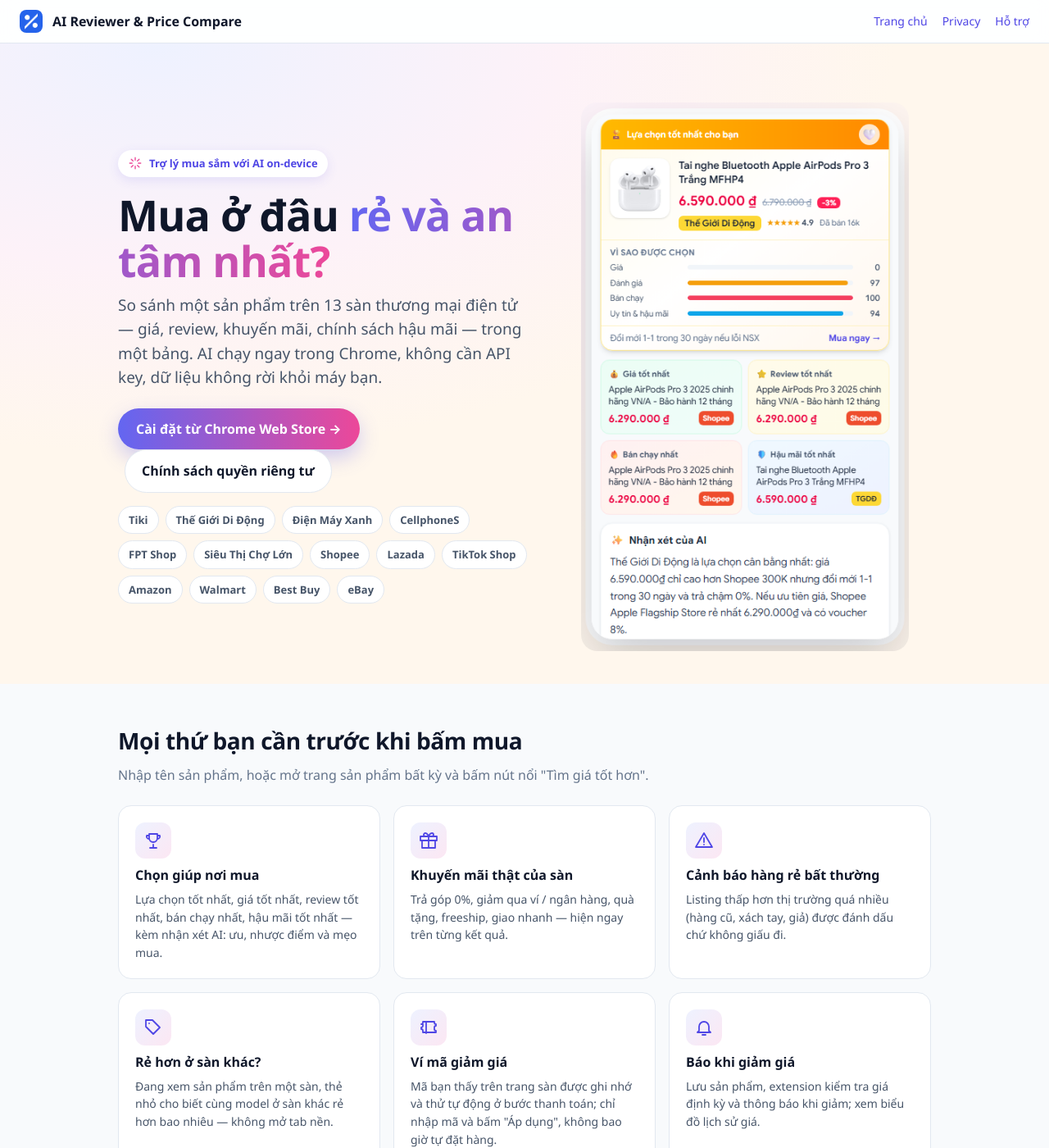
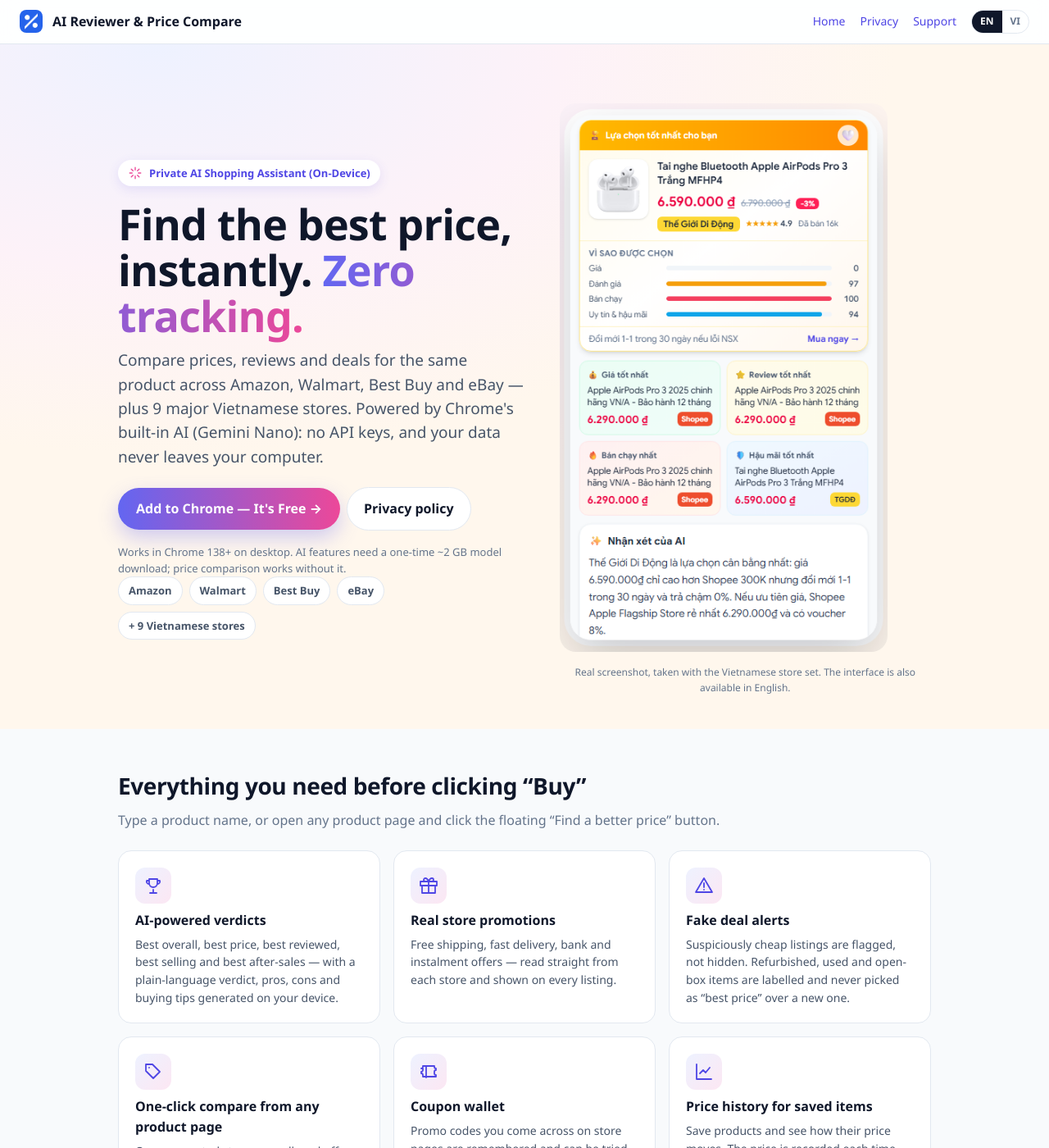
Before and after one commit to manhdungitvn/ai-price-compare, a Jekyll site: the page built from index.md, in a window 1280 px wide and 1400 px high. Shown: the whole window at 82% size. Built offline with Jekyll 4.4.1, drawn with Linux system fonts in a browser that asks for light colours; some web fonts are replaced; some of the changed text lies outside the part shown.

Commit message:
English landing page by default, Vietnamese at /vi/
- index.md is now the English page; the Vietnamese page moved to vi/ and
  its copy was brought in line with the next release (item-condition
  labels, the one-click compare card on US stores, price history on page
  revisits, Chrome requirements).
- The layout picks nav and footer text by page language, adds an EN | VI
  switch, canonical and hreflang links (x-default = English), and
  Open Graph / Twitter card tags with a new 1200x630 English share image.
- Footer states the site is not affiliated with any store and that store
  names are their owners' trademarks.
- _config.yml sets lang, url and baseurl so absolute URLs are correct.

No analytics or other third-party scripts were added. The page does not
redirect by browser language, so visitors from English-speaking sites
always land on English.

Co-Authored-By: Claude Opus 5.5 <noreply@anthropic.com>
Claude-Session: https://claude.ai/code/session_01S8PkKGBcj9kkaPwG1iCtdt

```diff
--- a/_config.yml
+++ b/_config.yml
@@ -1,5 +1,7 @@
 title: AI Reviewer & Price Compare
-description: Chrome extension — compare prices, reviews and promotions across stores with on-device AI. No API key, data stays on your device.
-lang: vi
+description: Chrome extension — compare prices, reviews and deals across stores with on-device AI. No API key, your data stays on your device.
+lang: en
+url: https://manhdungitvn.github.io
+baseurl: /ai-price-compare
 markdown: kramdown
 exclude: [README.md]
--- a/_layouts/default.html
+++ b/_layouts/default.html
@@ -1,10 +1,32 @@
 <!doctype html>
-<html lang="{{ page.lang | default: 'vi' }}">
+{%- assign lang = page.lang | default: site.lang -%}
+{%- assign vi = false -%}{%- if lang == 'vi' -%}{%- assign vi = true -%}{%- endif -%}
+<html lang="{{ lang }}">
 <head>
   <meta charset="utf-8">
   <meta name="viewport" content="width=device-width, initial-scale=1">
   <title>{{ page.title | default: site.title }}</title>
   <meta name="description" content="{{ page.description | default: site.description }}">
+  <link rel="canonical" href="{{ page.url | absolute_url }}">
+  {%- if page.translations %}
+  {%- for t in page.translations %}
+  <link rel="alternate" hreflang="{{ t[0] }}" href="{{ t[1] | absolute_url }}">
+  {%- endfor %}
+  <link rel="alternate" hreflang="x-default" href="{{ page.translations.en | absolute_url }}">
+  {%- endif %}
+  <meta property="og:type" content="website">
+  <meta property="og:site_name" content="{{ site.title }}">
+  <meta property="og:title" content="{{ page.title | default: site.title }}">
+  <meta property="og:description" content="{{ page.description | default: site.description }}">
+  <meta property="og:url" content="{{ page.url | absolute_url }}">
+  <meta property="og:image" content="{{ '/assets/og-image.png' | absolute_url }}">
+  <meta property="og:image:width" content="1200">
+  <meta property="og:image:height" content="630">
+  <meta property="og:locale" content="{% if vi %}vi_VN{% else %}en_US{% endif %}">
+  <meta name="twitter:card" content="summary_large_image">
+  <meta name="twitter:title" content="{{ page.title | default: site.title }}">
+  <meta name="twitter:description" content="{{ page.description | default: site.description }}">
+  <meta name="twitter:image" content="{{ '/assets/og-image.png' | absolute_url }}">
   <link rel="icon" type="image/png" sizes="128x128" href="{{ '/assets/icon.png' | relative_url }}">
   <link rel="icon" type="image/png" sizes="32x32" href="{{ '/assets/icon-32.png' | relative_url }}">
   <link rel="shortcut icon" href="{{ '/favicon.ico' | relative_url }}">
@@ -19,7 +41,12 @@
     body { margin: 0; font-family: "Google Sans", "Segoe UI", system-ui, -apple-system, sans-serif; color: var(--ink); background: var(--bg); line-height: 1.55; -webkit-font-smoothing: antialiased; }
     a { color: #4f46e5; text-decoration: none; } a:hover { text-decoration: underline; }
     .nav { position: sticky; top: 0; z-index: 10; display: flex; align-items: center; gap: 12px; padding: 12px 24px; background: rgba(255,255,255,.85); backdrop-filter: blur(10px); border-bottom: 1px solid var(--line); }
-    .nav img { width: 28px; height: 28px; border-radius: 8px; } .nav b { font-weight: 700; } .nav .links { margin-left: auto; display: flex; gap: 18px; font-size: 14px; font-weight: 500; }
+    .nav img { width: 28px; height: 28px; border-radius: 8px; } .nav b { font-weight: 700; } .nav .links { margin-left: auto; display: flex; align-items: center; gap: 18px; font-size: 14px; font-weight: 500; }
+    .lang { display: inline-flex; border: 1px solid var(--line); border-radius: 999px; overflow: hidden; font-size: 12px; font-weight: 700; }
+    .lang a { padding: 4px 10px; color: var(--soft); } .lang a[aria-current="true"] { background: var(--ink); color: #fff; } .lang a:hover { text-decoration: none; }
+    .req { margin: 12px 0 0; font-size: 13px; color: var(--soft); }
+    .caption { margin: 10px 0 0; font-size: 12px; color: var(--soft); text-align: center; }
+    .checks { list-style: none; margin: 0; padding: 0; display: grid; gap: 10px; } .checks li { display: flex; gap: 10px; align-items: flex-start; color: var(--muted); } .checks li::before { content: "✓"; flex: none; width: 22px; height: 22px; border-radius: 50%; background: #ecfdf5; color: #059669; font-weight: 800; font-size: 13px; display: inline-flex; align-items: center; justify-content: center; }
     .wrap { max-width: 1040px; margin: 0 auto; padding: 0 24px; }
     .hero { padding: 72px 0 40px; background: radial-gradient(900px 500px at 15% 0%, #eef2ff 0%, #fdf2f8 55%, #fff7ed 100%); }
     .hero .wrap { display: grid; grid-template-columns: 1.1fr 1fr; gap: 40px; align-items: center; }
@@ -49,12 +76,15 @@
     .doc table { width: 100%; border-collapse: collapse; font-size: 14px; display: block; overflow-x: auto; } .doc th, .doc td { text-align: left; vertical-align: top; padding: 10px 12px; border: 1px solid var(--line); } .doc th { background: #f1f5f9; }
     .doc code { background: #f1f5f9; padding: 1px 6px; border-radius: 6px; font-size: 90%; } .doc hr { border: 0; border-top: 1px solid var(--line); margin: 48px 0; }
     @media (max-width: 800px) { .hero .wrap, .two, .grid { grid-template-columns: 1fr; } .hero { padding-top: 40px; } .ghost { margin: 8px 0 0; } }
+    @media (max-width: 560px) { .nav { padding: 10px 16px; gap: 10px; } .nav b { display: none; } .nav .links { gap: 12px; } .wrap { padding: 0 16px; } }
   </style>
 </head>
 <body>
   <nav class="nav"><img src="{{ '/assets/icon.png' | relative_url }}" alt=""><b>AI Reviewer &amp; Price Compare</b>
-    <span class="links"><a href="{{ '/' | relative_url }}">Trang chủ</a><a href="{{ '/PRIVACY' | relative_url }}">Privacy</a><a href="https://github.com/manhdungitvn/ai-price-compare/issues">Hỗ trợ</a></span></nav>
+    <span class="links"><a href="{% if vi %}{{ '/vi/' | relative_url }}{% else %}{{ '/' | relative_url }}{% endif %}">{% if vi %}Trang chủ{% else %}Home{% endif %}</a><a href="{{ '/PRIVACY' | relative_url }}">Privacy</a><a href="https://github.com/manhdungitvn/ai-price-compare/issues">{% if vi %}Hỗ trợ{% else %}Support{% endif %}</a>
+    <span class="lang" role="group" aria-label="Language"><a href="{{ '/' | relative_url }}" hreflang="en" lang="en"{% unless vi %} aria-current="true"{% endunless %}>EN</a><a href="{{ '/vi/' | relative_url }}" hreflang="vi" lang="vi"{% if vi %} aria-current="true"{% endif %}>VI</a></span></span></nav>
   {% if page.layout_mode == 'doc' %}<main class="doc">{{ content }}</main>{% else %}{{ content }}{% endif %}
-  <footer><div class="wrap">© 2026 AI Reviewer &amp; Price Compare · <a href="{{ '/PRIVACY' | relative_url }}">Privacy Policy</a> · <a href="https://github.com/manhdungitvn/ai-price-compare/issues">Support</a> · Không liên kết với sàn nào; giá có thể thay đổi — kiểm tra lại trên trang bán trước khi mua.</div></footer>
+  <footer><div class="wrap">© 2026 AI Reviewer &amp; Price Compare · <a href="{{ '/PRIVACY' | relative_url }}">Privacy Policy</a> · <a href="https://github.com/manhdungitvn/ai-price-compare/issues">{% if vi %}Hỗ trợ{% else %}Support{% endif %}</a> ·
+    {% if vi %}Không liên kết với sàn nào; tên sàn là thương hiệu của chủ sở hữu. Giá có thể thay đổi — kiểm tra lại trên trang bán trước khi mua.{% else %}Not affiliated with Amazon, Walmart, Best Buy, eBay or any other store; store names are trademarks of their owners. Prices can change — check the store page before buying.{% endif %}</div></footer>
 </body>
 </html>
--- a/index.md
+++ b/index.md
@@ -1,45 +1,54 @@
 ---
 layout: default
-title: AI Reviewer & Price Compare — So sánh giá & review bằng AI on-device
-description: Chrome extension so sánh giá, review, khuyến mãi và hậu mãi của 13 sàn TMĐT (Việt Nam & Mỹ) bằng AI chạy ngay trong Chrome. Không API key, dữ liệu ở máy bạn.
+lang: en
+title: AI Reviewer & Price Compare — Private AI shopping assistant for Chrome
+description: Compare prices, reviews and deals for the same product across Amazon, Walmart, Best Buy and eBay with Chrome's built-in AI. No API keys, no tracking — your data stays on your computer.
+translations:
+  en: /
+  vi: /vi/
 ---
 
 <div class="hero"><div class="wrap">
 <div>
-<span class="kicker"><span class="ki"><svg viewBox="0 0 24 24" fill="none" stroke="currentColor" stroke-width="1.8" stroke-linecap="round" stroke-linejoin="round" aria-hidden="true"><path d="M12 3v4M12 17v4M3 12h4M17 12h4M5.6 5.6l2.8 2.8M15.6 15.6l2.8 2.8M18.4 5.6l-2.8 2.8M8.4 15.6l-2.8 2.8"/></svg></span> Trợ lý mua sắm với AI on-device</span>
-<h1>Mua ở đâu <span class="grad">rẻ và an tâm nhất?</span></h1>
-<p class="lead">So sánh một sản phẩm trên 13 sàn thương mại điện tử — giá, review, khuyến mãi, chính sách hậu mãi — trong một bảng. AI chạy ngay trong Chrome, không cần API key, dữ liệu không rời khỏi máy bạn.</p>
-<p><a class="cta" href="https://chromewebstore.google.com/detail/ai-reviewer-price-compare/fjgcnfijpnpdmfklgonhkehkaoofbggj" rel="noopener">Cài đặt từ Chrome Web Store →</a><a class="ghost" href="{{ '/PRIVACY' | relative_url }}">Chính sách quyền riêng tư</a></p>
-<div class="stores"><span>Tiki</span><span>Thế Giới Di Động</span><span>Điện Máy Xanh</span><span>CellphoneS</span><span>FPT Shop</span><span>Siêu Thị Chợ Lớn</span><span>Shopee</span><span>Lazada</span><span>TikTok Shop</span><span>Amazon</span><span>Walmart</span><span>Best Buy</span><span>eBay</span></div>
+<span class="kicker"><span class="ki"><svg viewBox="0 0 24 24" fill="none" stroke="currentColor" stroke-width="1.8" stroke-linecap="round" stroke-linejoin="round" aria-hidden="true"><path d="M12 3v4M12 17v4M3 12h4M17 12h4M5.6 5.6l2.8 2.8M15.6 15.6l2.8 2.8M18.4 5.6l-2.8 2.8M8.4 15.6l-2.8 2.8"/></svg></span> Private AI Shopping Assistant (On-Device)</span>
+<h1>Find the best price, instantly. <span class="grad">Zero tracking.</span></h1>
+<p class="lead">Compare prices, reviews and deals for the same product across Amazon, Walmart, Best Buy and eBay — plus 9 major Vietnamese stores. Powered by Chrome's built-in AI (Gemini Nano): no API keys, and your data never leaves your computer.</p>
+<p><a class="cta" href="https://chromewebstore.google.com/detail/ai-reviewer-price-compare/fjgcnfijpnpdmfklgonhkehkaoofbggj" rel="noopener">Add to Chrome — It's Free →</a><a class="ghost" href="{{ '/PRIVACY' | relative_url }}">Privacy policy</a></p>
+<p class="req">Works in Chrome 138+ on desktop. AI features need a one-time ~2 GB model download; price comparison works without it.</p>
+<div class="stores"><span>Amazon</span><span>Walmart</span><span>Best Buy</span><span>eBay</span><span>+ 9 Vietnamese stores</span></div>
 </div>
-<img class="shot panel" src="{{ '/assets/screenshot-compare.png' | relative_url }}" alt="Side panel so sánh giá với thẻ Lựa chọn tốt nhất và nhận xét AI">
+<figure style="margin:0">
+<img class="shot panel" src="{{ '/assets/screenshot-compare.png' | relative_url }}" alt="Side panel showing the best pick, best price, best reviewed and best after-sales cards with an AI verdict">
+<figcaption class="caption">Real screenshot, taken with the Vietnamese store set. The interface is also available in English.</figcaption>
+</figure>
 </div></div>
 
 <section><div class="wrap">
-<h2>Mọi thứ bạn cần trước khi bấm mua</h2>
-<p class="sub">Nhập tên sản phẩm, hoặc mở trang sản phẩm bất kỳ và bấm nút nổi "Tìm giá tốt hơn".</p>
+<h2>Everything you need before clicking “Buy”</h2>
+<p class="sub">Type a product name, or open any product page and click the floating “Find a better price” button.</p>
 <div class="grid">
-<div class="card"><span class="ic"><svg viewBox="0 0 24 24" fill="none" stroke="currentColor" stroke-width="1.8" stroke-linecap="round" stroke-linejoin="round" aria-hidden="true"><path d="M8 21h8M12 17v4M7 4h10v5a5 5 0 0 1-10 0V4zM7 6H4a3 3 0 0 0 3 4M17 6h3a3 3 0 0 1-3 4"/></svg></span><h3>Chọn giúp nơi mua</h3><p>Lựa chọn tốt nhất, giá tốt nhất, review tốt nhất, bán chạy nhất, hậu mãi tốt nhất — kèm nhận xét AI: ưu, nhược điểm và mẹo mua.</p></div>
-<div class="card"><span class="ic"><svg viewBox="0 0 24 24" fill="none" stroke="currentColor" stroke-width="1.8" stroke-linecap="round" stroke-linejoin="round" aria-hidden="true"><path d="M20 12v9H4v-9M2 7h20v5H2zM12 7v14M12 7s-1.5-4-4-4a2 2 0 0 0 0 4h4zM12 7s1.5-4 4-4a2 2 0 0 1 0 4h-4z"/></svg></span><h3>Khuyến mãi thật của sàn</h3><p>Trả góp 0%, giảm qua ví / ngân hàng, quà tặng, freeship, giao nhanh — hiện ngay trên từng kết quả.</p></div>
-<div class="card"><span class="ic"><svg viewBox="0 0 24 24" fill="none" stroke="currentColor" stroke-width="1.8" stroke-linecap="round" stroke-linejoin="round" aria-hidden="true"><path d="M12 3 2 20h20L12 3zM12 9v5M12 17h.01"/></svg></span><h3>Cảnh báo hàng rẻ bất thường</h3><p>Listing thấp hơn thị trường quá nhiều (hàng cũ, xách tay, giả) được đánh dấu chứ không giấu đi.</p></div>
-<div class="card"><span class="ic"><svg viewBox="0 0 24 24" fill="none" stroke="currentColor" stroke-width="1.8" stroke-linecap="round" stroke-linejoin="round" aria-hidden="true"><path d="M20 12 12 20l-9-9V3h8l9 9zM7 7h.01"/></svg></span><h3>Rẻ hơn ở sàn khác?</h3><p>Đang xem sản phẩm trên một sàn, thẻ nhỏ cho biết cùng model ở sàn khác rẻ hơn bao nhiêu — không mở tab nền.</p></div>
-<div class="card"><span class="ic"><svg viewBox="0 0 24 24" fill="none" stroke="currentColor" stroke-width="1.8" stroke-linecap="round" stroke-linejoin="round" aria-hidden="true"><path d="M3 8a2 2 0 0 0 2-2V5h14v1a2 2 0 0 0 2 2v2a2 2 0 0 0-2 2v2a2 2 0 0 0 2 2v2H5v-2a2 2 0 0 0-2-2v-2a2 2 0 0 0 2-2V8zM9 5v14"/></svg></span><h3>Ví mã giảm giá</h3><p>Mã bạn thấy trên trang sàn được ghi nhớ và thử tự động ở bước thanh toán; chỉ nhập mã và bấm "Áp dụng", không bao giờ tự đặt hàng.</p></div>
-<div class="card"><span class="ic"><svg viewBox="0 0 24 24" fill="none" stroke="currentColor" stroke-width="1.8" stroke-linecap="round" stroke-linejoin="round" aria-hidden="true"><path d="M6 16V11a6 6 0 0 1 12 0v5l2 2H4l2-2zM10 21h4"/></svg></span><h3>Báo khi giảm giá</h3><p>Lưu sản phẩm, extension kiểm tra giá định kỳ và thông báo khi giảm; xem biểu đồ lịch sử giá.</p></div>
+<div class="card"><span class="ic"><svg viewBox="0 0 24 24" fill="none" stroke="currentColor" stroke-width="1.8" stroke-linecap="round" stroke-linejoin="round" aria-hidden="true"><path d="M8 21h8M12 17v4M7 4h10v5a5 5 0 0 1-10 0V4zM7 6H4a3 3 0 0 0 3 4M17 6h3a3 3 0 0 1-3 4"/></svg></span><h3>AI-powered verdicts</h3><p>Best overall, best price, best reviewed, best selling and best after-sales — with a plain-language verdict, pros, cons and buying tips generated on your device.</p></div>
+<div class="card"><span class="ic"><svg viewBox="0 0 24 24" fill="none" stroke="currentColor" stroke-width="1.8" stroke-linecap="round" stroke-linejoin="round" aria-hidden="true"><path d="M20 12v9H4v-9M2 7h20v5H2zM12 7v14M12 7s-1.5-4-4-4a2 2 0 0 0 0 4h4zM12 7s1.5-4 4-4a2 2 0 0 1 0 4h-4z"/></svg></span><h3>Real store promotions</h3><p>Free shipping, fast delivery, bank and instalment offers — read straight from each store and shown on every listing.</p></div>
+<div class="card"><span class="ic"><svg viewBox="0 0 24 24" fill="none" stroke="currentColor" stroke-width="1.8" stroke-linecap="round" stroke-linejoin="round" aria-hidden="true"><path d="M12 3 2 20h20L12 3zM12 9v5M12 17h.01"/></svg></span><h3>Fake deal alerts</h3><p>Suspiciously cheap listings are flagged, not hidden. Refurbished, used and open-box items are labelled and never picked as “best price” over a new one.</p></div>
+<div class="card"><span class="ic"><svg viewBox="0 0 24 24" fill="none" stroke="currentColor" stroke-width="1.8" stroke-linecap="round" stroke-linejoin="round" aria-hidden="true"><path d="M20 12 12 20l-9-9V3h8l9 9zM7 7h.01"/></svg></span><h3>One-click compare from any product page</h3><p>On a supported store, a small card offers to compare the product at the other stores. One click and the results open in the side panel — nothing is searched until you ask.</p></div>
+<div class="card"><span class="ic"><svg viewBox="0 0 24 24" fill="none" stroke="currentColor" stroke-width="1.8" stroke-linecap="round" stroke-linejoin="round" aria-hidden="true"><path d="M3 8a2 2 0 0 0 2-2V5h14v1a2 2 0 0 0 2 2v2a2 2 0 0 0-2 2v2a2 2 0 0 0 2 2v2H5v-2a2 2 0 0 0-2-2v-2a2 2 0 0 0 2-2V8zM9 5v14"/></svg></span><h3>Coupon wallet</h3><p>Promo codes you come across on store pages are remembered and can be tried at that store's checkout in one click. It only fills in the code — it never places an order.</p></div>
+<div class="card"><span class="ic"><svg viewBox="0 0 24 24" fill="none" stroke="currentColor" stroke-width="1.8" stroke-linecap="round" stroke-linejoin="round" aria-hidden="true"><path d="M3 3v18h18M7 14l4-4 3 3 5-6"/></svg></span><h3>Price history for saved items</h3><p>Save products and see how their price moves. The price is recorded each time you revisit a saved product's page — nothing runs behind your back.</p></div>
 </div>
 </div></section>
 
 <section class="privacy"><div class="wrap">
 <div class="two">
-<div><h2>Riêng tư từ thiết kế</h2><p class="sub">AI là <b>Gemini Nano tích hợp trong Chrome</b>, chạy trên máy bạn. Không máy chủ, không tài khoản, không analytics. Tìm kiếm đi thẳng từ trình duyệt tới trang tìm kiếm công khai của sàn — y như bạn tự tìm. Không có Gemini Nano vẫn dùng được đầy đủ (nhận xét theo luật nội bộ).</p><p><a href="{{ '/PRIVACY' | relative_url }}">Đọc chính sách quyền riêng tư →</a></p></div>
-<img class="shot" src="{{ '/assets/screenshot-product.png' | relative_url }}" alt="Thẻ rẻ hơn ở sàn khác trên trang sản phẩm">
-</div>
-<div class="two">
-<img class="shot" src="{{ '/assets/screenshot-checkout.png' | relative_url }}" alt="Thử mã giảm giá tự động ở trang thanh toán">
-<div><h2>Thử mã giảm giá tự động</h2><p class="sub">Ở giỏ hàng / thanh toán, extension thử từng mã trong ví, đọc tổng tiền trước / sau và giữ mã tiết kiệm nhất. Kết quả được ghi nhớ để lần sau không thử lại mã hỏng.</p></div>
+<div><h2>Private by design. Powered by local AI.</h2><p class="sub">The AI is <b>Gemini Nano, built into Chrome</b>, running 100% on your device. Your searches go straight from your browser to the stores — exactly like searching there yourself. Everything except the AI verdict works even without Gemini Nano.</p><p><a href="{{ '/PRIVACY' | relative_url }}">Read the privacy policy →</a></p></div>
+<ul class="checks">
+<li>No server, no account, no analytics — not even on this page.</li>
+<li>Nothing is searched and no background tab is opened until you click.</li>
+<li>Affiliate links are off by default. If you turn them on, every place a tagged link can be clicked says so, and the price you pay does not change.</li>
+<li>It never rewrites links on store pages and never replaces someone else's referral code.</li>
+</ul>
 </div>
 </div></section>
 
 <section><div class="wrap">
-<h2>Hỗ trợ</h2>
-<p class="sub">Gặp lỗi, sàn không ra dữ liệu, hay muốn thêm sàn? Mở issue tại <a href="https://github.com/manhdungitvn/ai-price-compare/issues">GitHub Issues</a> — trong extension, chip sàn bị lỗi có nút <b>Copy diagnostics</b>, dán kèm vào issue giúp xử lý nhanh hơn.</p>
+<h2>Support</h2>
+<p class="sub">Found a bug, a store that returns nothing, or want another store added? Open an issue on <a href="https://github.com/manhdungitvn/ai-price-compare/issues">GitHub Issues</a>. In the extension, a failing store chip has a <b>Copy diagnostics</b> button — pasting that into the issue helps a lot.</p>
 </div></section>
```
Also changed, not shown: vi/index.md (added, +51 -0 lines), README.md, assets/og-image.png (added).
